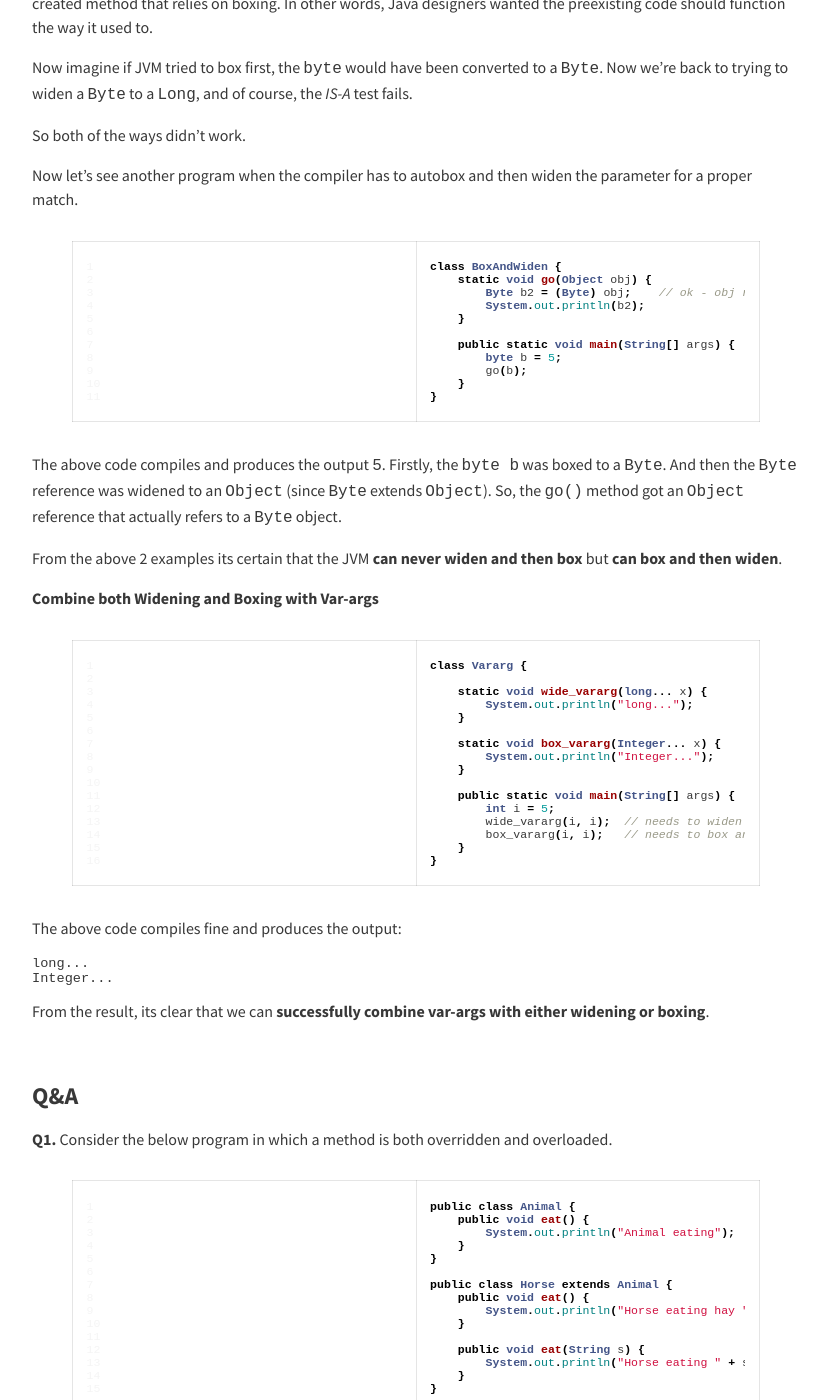
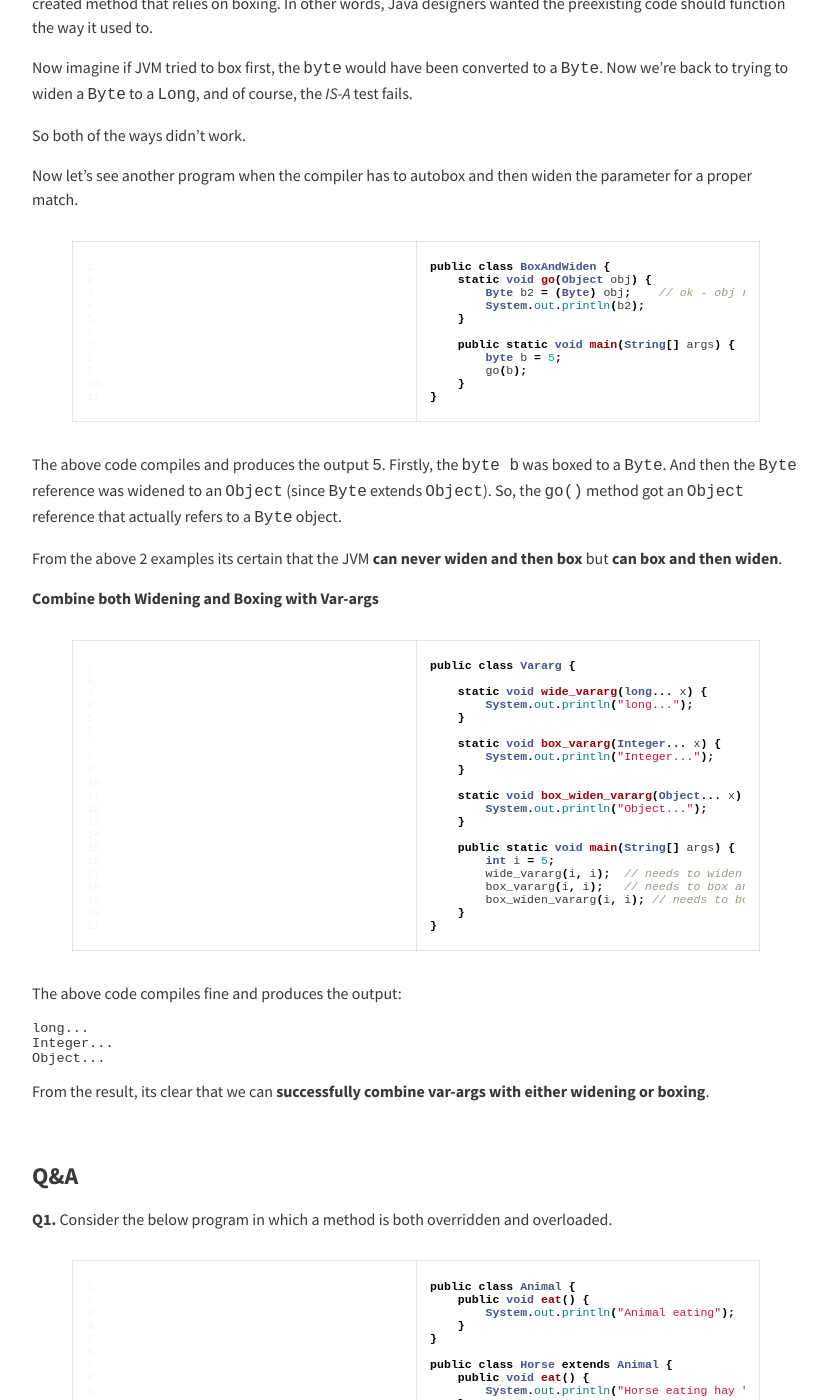
Before and after one commit to rampatra/JavaNotes, a Jekyll site: the page built from _posts/2015-06-02-overloading.md, in a window 1280 px wide and 1400 px high, scrolled down 3802 px. Shown: the whole window, without its empty margins (224-1051 px from the left). Built offline with Jekyll 4.4.1, drawn with Linux system fonts in a browser that asks for light colours; nearby versions of some CDN libraries; comment, search, counter and statistics services are not loaded; some of the changed text lies outside the part shown.

Commit message:
added another example

```diff
--- a/_posts/2015-06-02-overloading.md
+++ b/_posts/2015-06-02-overloading.md
@@ -49,7 +49,7 @@ are all optional.
 
 {% highlight java linenos %}
 
-class Animal {
+public class Animal {
 }
 
 class Horse extends Animal {
@@ -108,7 +108,7 @@ __The 3 factors that can make overloading a little tricky _(written in order of
 
 {% highlight java linenos %}
 
-class MethodOverloading {
+public class MethodOverloading {
 
     static void go(float x) {
         System.out.print("float ");
@@ -176,7 +176,7 @@ code:
 
 {% highlight java linenos %}
 
-class Animal {
+public class Animal {
     static void eat() {
     }
 }
@@ -204,7 +204,7 @@ Let's see what happens when the compiler has to widen and then autobox the param
 
 {% highlight java linenos %}
 
-class WidenAndBox {
+public class WidenAndBox {
     static void go(Long x) {
         System.out.println("Long");
     }
@@ -231,7 +231,7 @@ Now let's see another program when the compiler has to autobox and then widen th
 
 {% highlight java linenos %}
 
-class BoxAndWiden {
+public class BoxAndWiden {
     static void go(Object obj) {
         Byte b2 = (Byte) obj;    // ok - obj refers to a Byte object
         System.out.println(b2);
@@ -256,7 +256,7 @@ __Combine both Widening and Boxing with Var-args__
 
 {% highlight java linenos %}
 
-class Vararg {
+public class Vararg {
 
     static void wide_vararg(long... x) {
         System.out.println("long...");
@@ -266,10 +266,15 @@ class Vararg {
         System.out.println("Integer...");
     }
 
+    static void box_widen_vararg(Object... x) {
+        System.out.println("Object...");
+    }
+
     public static void main(String[] args) {
         int i = 5;
         wide_vararg(i, i);  // needs to widen and use var-args
         box_vararg(i, i);   // needs to box and use var-args
+        box_widen_vararg(i, i); // needs to box and then widen and finally use var-args
     }
 }
 
@@ -279,6 +284,7 @@ The above code compiles fine and produces the output:
 
     long...
     Integer...
+    Object...
 
 From the result, its clear that we can __successfully combine var-args with either widening or boxing__.
 
```
